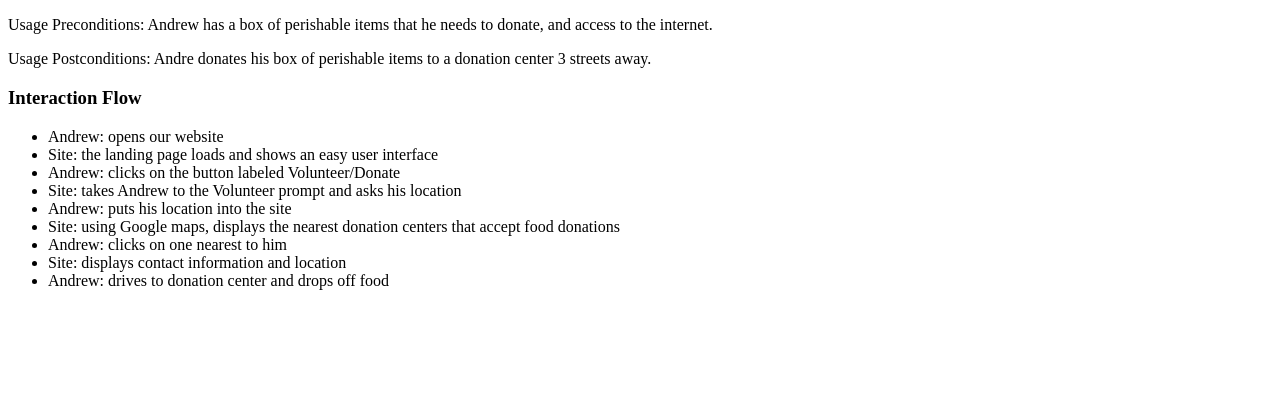
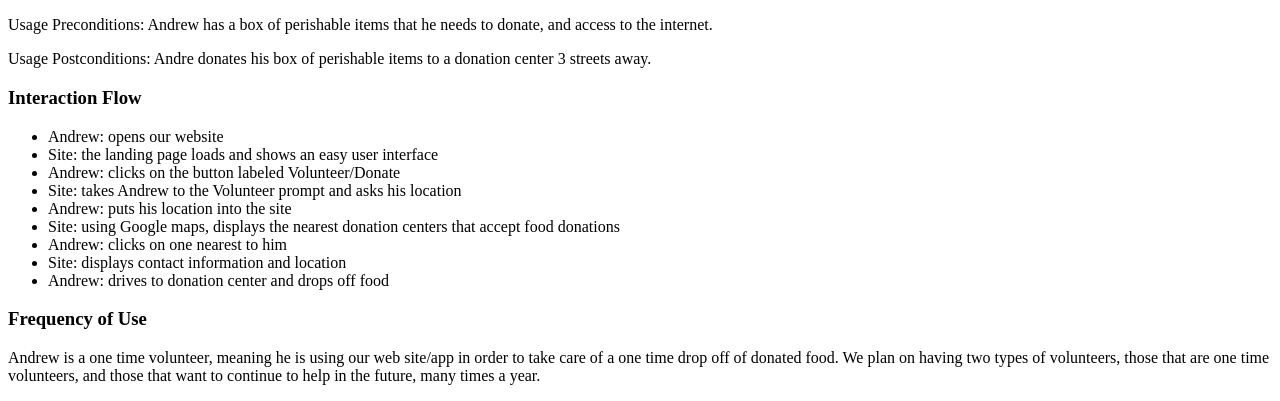
Before and after one commit to fullStackMartinez/feeding-our-past, a PHP site: page /epic/persona-1.php in a window 1280 px wide. Shown: the part 756-1157 px from the top of the page. Before the commit the page ends 1046 px from the top, so only its background shows below. Run offline with PHP 8.4, Linux system fonts and the light colour scheme.

Commit message:
added interaction flow and frequency of use to volunteer persona-1

```diff
--- a/epic/persona-1.php
+++ b/epic/persona-1.php
@@ -46,6 +46,7 @@
 			<p>Usage Postconditions: Andre donates his box of perishable items to a donation center 3 streets away.
 			</p>
 		</section>
+		<!--This section will describe the interaction flow between a Volunteer and the app/web site, and a Volunteers frequency of use-->
 		<section>
 			<h3>Interaction Flow</h3>
 			<ul>
@@ -59,7 +60,10 @@
 				<li>Site: displays contact information and location</li>
 				<li>Andrew: drives to donation center and drops off food</li>
 			</ul>
+			<h3>Frequency of Use</h3>
+			<p>Andrew is a one time volunteer, meaning he is using our web site/app in order to take care of a one time drop off of donated food. We plan on having two types of volunteers, those that are one time volunteers, and those that want to continue to help in the future, many times a year.</p>
 		</section>
+		<!--
 
 	</body>
 </html>
```
